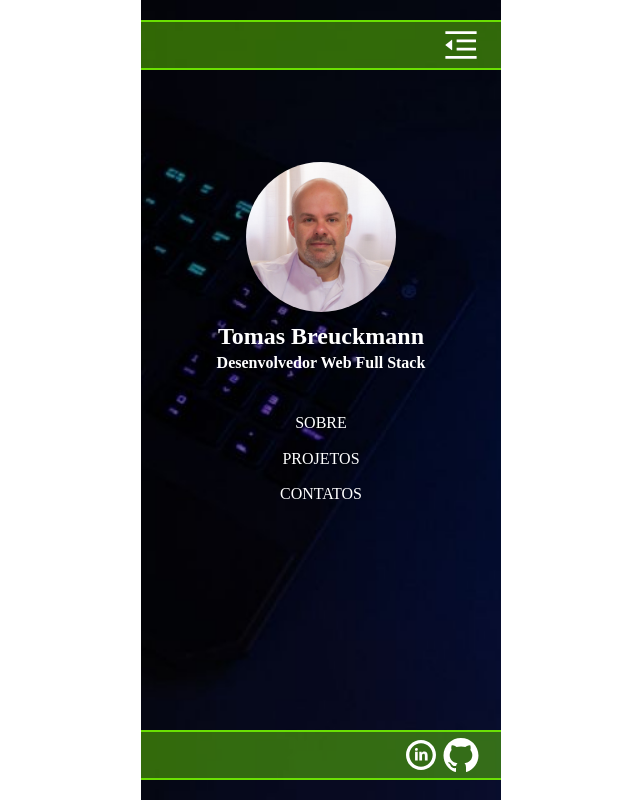
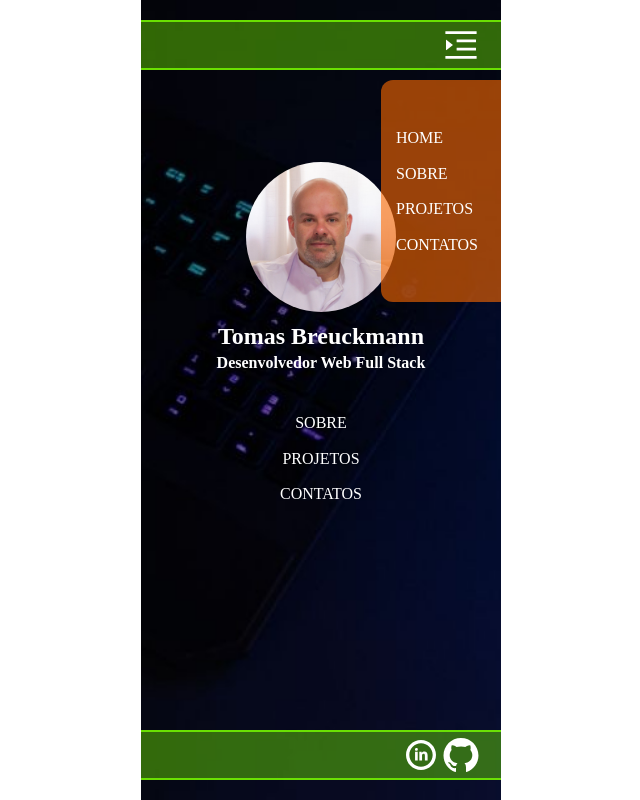
Before and after one commit to Tomas-Breuckmann/Tomas-Breuckmann.github.io, a React (Create React App) app: page / in a window 1280 px wide. Both pictures are taken after a click on the icon 780 px from the left and 45 px from the top of the page. Shown: the whole page, without its empty margins (319-959 px from the left). Built offline with nearby package versions, Linux system fonts and the light colour scheme.

Commit message:
fixmenu hamburguer inserido funcionando

```diff
--- a/src/App.js
+++ b/src/App.js
@@ -5,10 +5,12 @@ import Home from './pages/Home/Home.js';
 import Projetos from './pages/Projetos/Projetos.js';
 import Sobre from './pages/Sobre/Sobre.js';
 import Contato from './pages/Contato/Contato.js';
+import Provider from './context/Provider.js';
 
 function App() {
   return (
     <div>
+      <Provider>
         <Global />
         <Routes>
           <Route exact path="/projetos" element={ <Projetos /> } />
@@ -16,6 +18,7 @@ function App() {
           <Route exact path="/contato" element={ <Contato /> } />
           <Route exact path="/" element={ <Home /> } />
         </Routes>
+      </Provider>
     </div>
   );
 }
--- a/src/Styles/Global.styles.js
+++ b/src/Styles/Global.styles.js
@@ -12,6 +12,10 @@ export const Global = createGlobalStyle`
       --green-80: rgb(121, 255, 0, 0.8);
       --green-60: rgb(121, 255, 0, 0.6);
       --green-40: rgb(121, 255, 0, 0.4);
+      --orange: rgb(255, 107, 0);
+      --orange-80: rgb(255, 107, 0, 0.8);
+      --orange-60: rgb(255, 107, 0, 0.6);
+      --orange-40: rgb(255, 107, 0, 0.4);
       --wid: 360px;
       --hei: 100vh;
   }
--- a/src/components/Header.js
+++ b/src/components/Header.js
@@ -1,16 +1,35 @@
-import React from 'react'
+import React, { useState } from 'react'
 import { MainHeader } from './Header.styled';
-import { AiOutlineMenuFold } from 'react-icons/ai';
+import { AiOutlineMenuFold, AiOutlineMenuUnfold } from 'react-icons/ai';
+import LateralMenu from './LateralMenu';
 // import { Body } from '../Styles/.styles';
 
 function Header() {
+
+    // LOCAL STATE
+    const [menu, setMenu] = useState(false);
+
+    const handleMenu = () => {
+        setMenu(!menu);
+    }
+
     return(
         <div>
+            <LateralMenu menu={menu}/>
             <MainHeader>
-                <AiOutlineMenuFold
-                    onClick={ () => console.log('icon click')}
-                    cursor='pointer'
-                />
+                {
+                    menu
+                    ?
+                    <AiOutlineMenuUnfold
+                        onClick={ () => handleMenu()}
+                        cursor='pointer'
+                    />
+                    :
+                    <AiOutlineMenuFold
+                        onClick={ () => handleMenu()}
+                        cursor='pointer'
+                    />
+            }
             </MainHeader>
         </div>
     )
--- /dev/null
+++ b/src/components/LateralMenu.js
@@ -0,0 +1,24 @@
+import { Container, Menu } from './LateralMenu.styled.js';
+import { StyleNavLink } from '../pages/Home/Home.styles.js';
+
+export default function LateralMenu({menu}) {
+    console.log(menu);
+    return(
+        <Container>
+            <Menu menu={menu}>
+                <StyleNavLink to={ '/'}>
+                    HOME
+                </StyleNavLink>
+                <StyleNavLink to={ '/sobre'}>
+                    SOBRE
+                </StyleNavLink>
+                <StyleNavLink to={ '/projetos'}>
+                    PROJETOS
+                </StyleNavLink>
+                <StyleNavLink to={ '/contato'}>
+                    CONTATOS
+                </StyleNavLink>
+            </Menu>
+        </Container>
+    )
+}
--- /dev/null
+++ b/src/components/LateralMenu.styled.js
@@ -0,0 +1,24 @@
+import styled from 'styled-components';
+
+export const Container=styled.div`
+    /* background-color: blue; */
+    width: var(--wid);
+    display: flex;
+    justify-content: right;
+    position: fixed;
+    top:80px;
+`
+
+export const Menu=styled.div`
+    display: flex;
+    flex-direction: column;
+    padding-left: 10px;
+    line-height: 1.6em;
+    background-color: var(--orange-60);
+    color: ${props => props.menu };
+    width: 120px;
+    z-index: 10000;
+    padding: 40px 10px;
+    border-radius: 12px 0 0 12px;
+    visibility: ${props => props.menu ? "visible" : "hidden"};
+`
--- /dev/null
+++ b/src/context/Context.js
@@ -0,0 +1,5 @@
+import { createContext } from 'react';
+
+const Context = createContext();
+
+export default Context;
--- /dev/null
+++ b/src/context/Provider.js
@@ -0,0 +1,19 @@
+import React from 'react';
+import Context from './Context.js';
+
+function Provider(props) {
+  const { children } = props;
+  const dados = {
+    data: true,
+  };
+
+  return (
+    <Context.Provider
+      value={ dados }
+    >
+      {children}
+    </Context.Provider>
+  );
+}
+
+export default Provider;
--- a/src/index.js
+++ b/src/index.js
@@ -6,9 +6,12 @@ import { BrowserRouter } from 'react-router-dom';
 
 const root = ReactDOM.createRoot(document.getElementById('root'));
 root.render(
+  <React.StrictMode>
+
   <BrowserRouter>
     <App />
   </BrowserRouter>
+  </React.StrictMode>
 );
 
 // If you want to start measuring performance in your app, pass a function
--- a/src/pages/Home/Home.js
+++ b/src/pages/Home/Home.js
@@ -6,6 +6,7 @@ import { Img, HomeMain, StyleNavLink, Menu } from './Home.styles.js';
 import { Body } from '../../Styles/Helpers.styles.js';
 
 function Home() {
+
     return(
         <Body>
             <Header />
```
Also changed, not shown: src/components/Header.styled.js (line endings or trailing spaces), 1 other file (tests, documents, lock files or other folders). Lines whose indentation alone changed are shown as unchanged.
